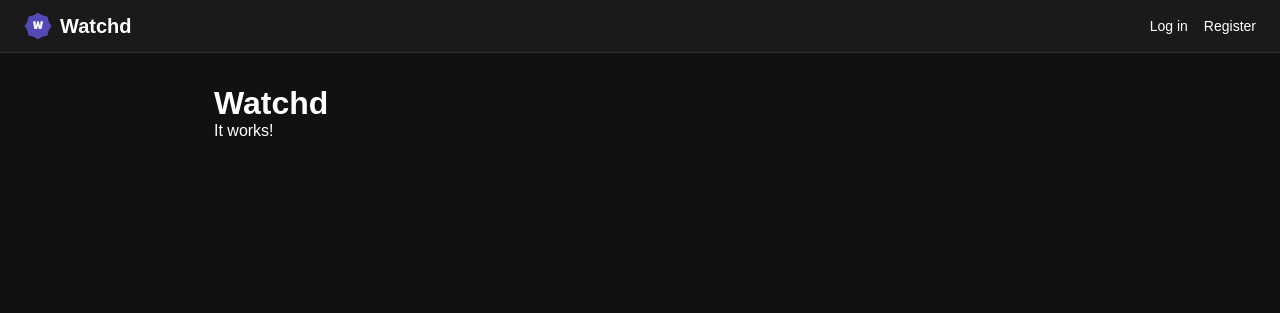
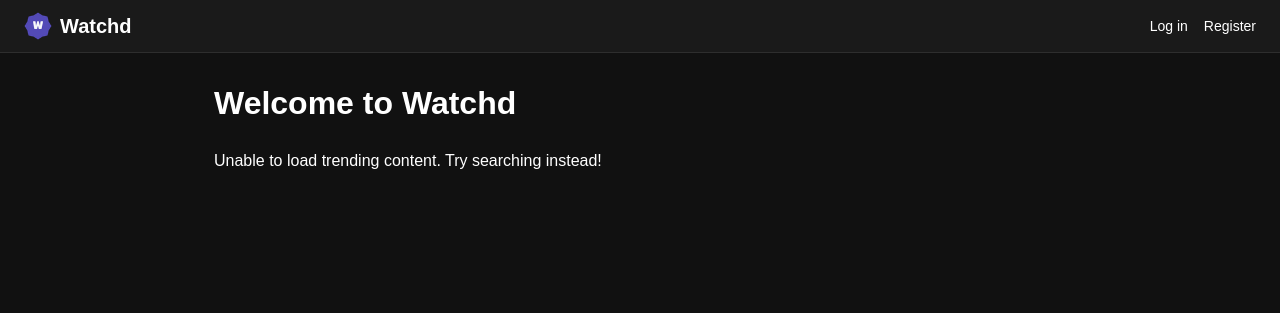
Before and after one commit to rjaxxx/WATCHD, a Flask app: page / in a window 1280 px wide. Shown: the top 313 px of the page. Run offline with Flask 3, Linux system fonts and the light colour scheme; data that the repository does not hold is empty.

Commit message:
Implement trending media fetch and update index page; add watchlist link in navigation (bug fixes related to user testing feedback)

```diff
--- a/app.py
+++ b/app.py
@@ -159,7 +159,20 @@ def fetch_media_details(tmdb_id, media_type):
 
 @app.route('/')
 def index():
-    return render_template('index.html')
+    trending = []
+    try:
+        resp = requests.get(
+            f'{TMDB_BASE}/trending/all/day',
+            params={'api_key': TMDB_API_KEY, 'language': 'en-US'},
+            timeout=5
+        )
+        if resp.status_code == 200:
+            trending = resp.json().get('results', [])
+    except Exception as e:
+        print(f"Error fetching trending: {e}")
+        trending = []
+    return render_template('index.html', trending=trending)
+
 
 
 @app.errorhandler(404)
@@ -191,7 +204,8 @@ def register():
             )
             db.session.add(user)
             db.session.commit()
-            return redirect(url_for('login'))
+            login_user(user)
+            return redirect(url_for('index'))
     return render_template('register.html', form=form)
 
 
--- a/templates/base.html
+++ b/templates/base.html
@@ -46,6 +46,9 @@
                 </form>
             </div>
         </div>
+        <a href="{{ url_for('watchlist') }}" class="nav-icon" title="Watchlist" aria-label="Watchlist">
+            <i class="fa-solid fa-bookmark" aria-hidden="true"></i>
+        </a>
 
     {% endif %}
 </div>
--- a/templates/index.html
+++ b/templates/index.html
@@ -1,8 +1,24 @@
 {% extends 'base.html' %}
-{% block title %}Home - Watchd{% endblock %}
+{% block title %}Watchd - Home{% endblock %}
 {% block content %}
-<body>
-    <h1>Watchd</h1>
-    <p>It works!</p>
-</body>
+<h1 style="margin-bottom: 30px">Welcome to Watchd</h1>
+{% if trending %}
+    <h2>Trending Today</h2>
+    <div class="results-grid">
+        {% for item in trending[:30] %}
+        <div class="media-card">
+            {% if item.poster_path %}
+                <img src="{{ TMDB_IMG }}{{ item.poster_path }}" alt="{{ item.title or item.name }}" class="card-poster">
+            {% else %}
+                <div class="no-poster">No image</div>
+            {% endif %}
+            <div class="card-body">
+                <h3 class="card-title">{{ item.title or item.name }}</h3>
+            </div>
+        </div>
+        {% endfor %}
+    </div>
+{% else %}
+    <p>Unable to load trending content. Try searching instead!</p>
+{% endif %}
 {% endblock %}
--- a/templates/search.html
+++ b/templates/search.html
@@ -50,10 +50,6 @@
                     </button>
                 </form>
 
-                <button class="btn-small btn-rate" onclick="openRatingModal('{{ tmdb_id }}', '{{ type }}', '{{ title|replace("'", "\\'") }}', '{{ year }}', '{{ poster }}')">
-                    <i class="fa-regular fa-star" aria-hidden="true"></i>
-                    <span>Rate</span>
-                </button>
             </div>
         </div>
     </div>
```
